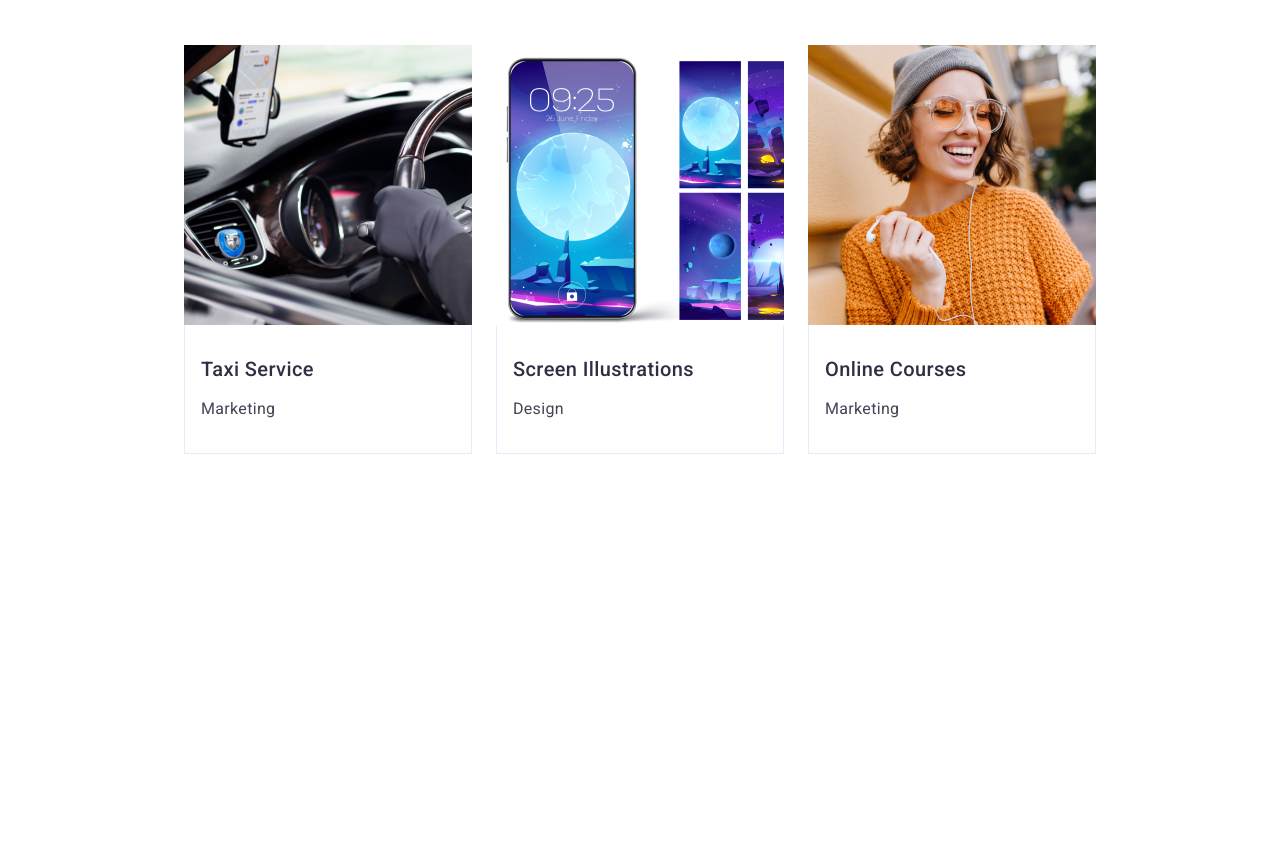
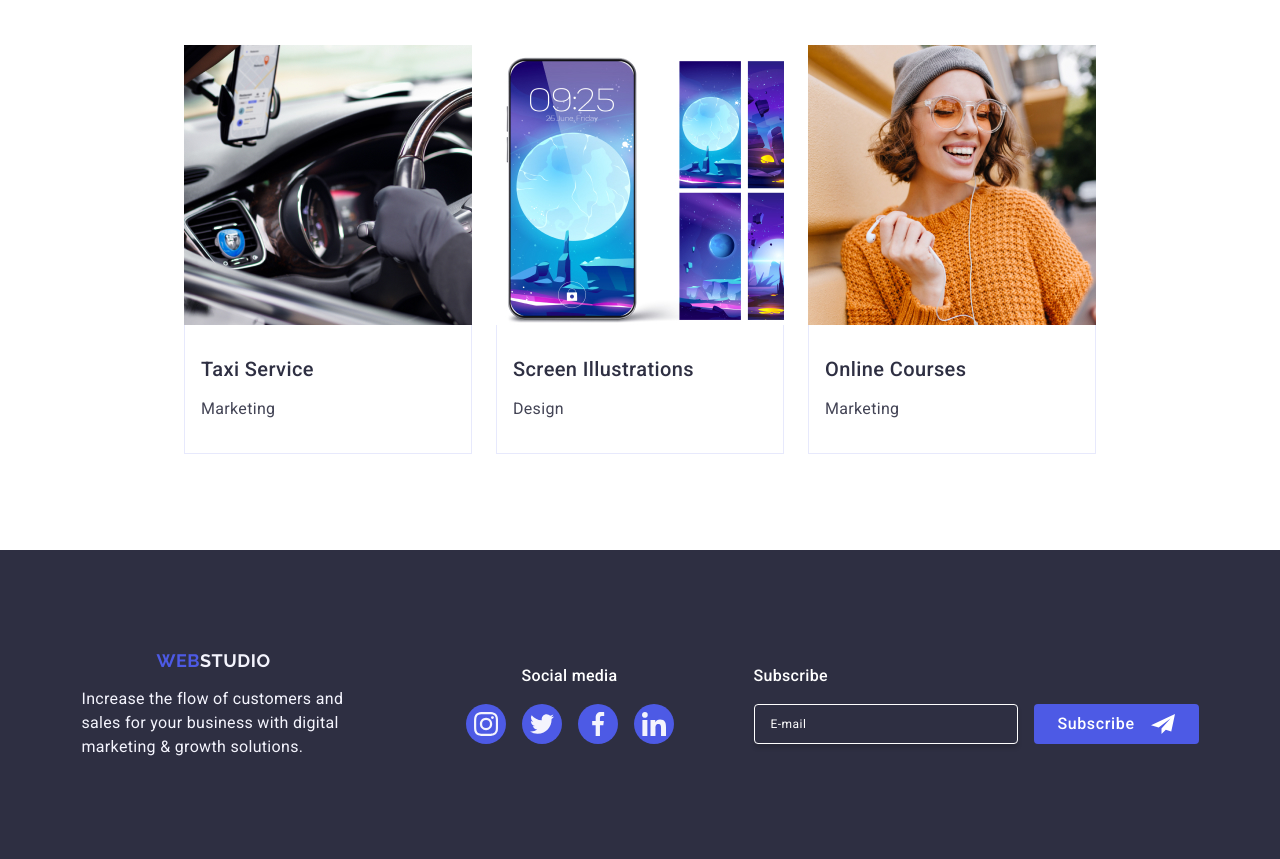
Before and after one commit to VitalyBakuma/goit-markup-hw-06, a plain HTML site: page index.html in a window 1280 px wide. Shown: the part 2512-3371 px from the top of the page. Before the commit the page ends 3062 px from the top, so only its background shows below. Drawn offline with nearby package versions, Linux system fonts and the light colour scheme.

Commit message:
HW06-footer

```diff
--- a/css/styles.css
+++ b/css/styles.css
@@ -712,16 +712,215 @@ span {
 
 /* FOOTER */
 
+.container {
+  max-width: 320px;
+}
+
 .footer {
   background-color: #2e2f42;
+  padding: 96px 0;
+}
+
+.footer-container {
+  display: flex;
+  flex-wrap: wrap;
+  flex-direction: column;
+  align-items: center;
+}
+
+.footer-social-bottom {
+  display: flex;
+}
+
+.footer-logo-text {
+  display: flex;
+  flex-direction: column;
+  align-items: center;
+  margin-bottom: 72px;
+}
+
+.logo-footer {
+  font-family: "Raleway", sans-serif;
+  font-weight: 700;
+  font-size: 18px;
+  line-height: 1.17;
+  letter-spacing: 0.03em;
+  text-transform: uppercase;
+  color: #4d5ae5;
+  display: inline-block;
+  margin-bottom: 16px;
+}
+
+.footer-subtitle {
+  font-weight: 500;
+  font-size: 16px;
+  line-height: 1.5;
+  letter-spacing: 0.02em;
+  color: #fff;
+  margin-bottom: 16px;
+}
+
+.footer-span {
+  color: #f4f4fd;
+}
+.footer-text {
+  font-size: 16px;
+  line-height: 1.5;
+  letter-spacing: 0.02em;
+  color: #f4f4fd;
+  max-width: 288px;
+}
+.social-footer {
+  display: flex;
+}
+
+.footer-line {
+  display: flex;
+  align-items: baseline;
+}
+
+.footer-subtitle {
+  margin-bottom: 16px;
+}
+.social-footer {
+  display: flex;
+  flex-direction: column;
+  align-items: center;
+}
+
+.social-icon-list-footer {
+  display: flex;
+  gap: 16px;
+}
+.social-icon-title-footer {
+  width: 40px;
+  height: 40px;
+}
+.social-link-footer {
+  width: 100%;
+  height: 100%;
+  background-color: #4d5ae5;
+  border-radius: 50%;
+  display: flex;
+  align-items: center;
+  justify-content: center;
+  transition: background-color 250ms cubic-bezier(0.4, 0, 0.2, 1);
+}
+
+.social-icon-title-footer :hover,
+.social-icon-title-footer :focus {
+  background-color: #31d0aa;
+}
+
+.footer-form-subtitle {
+  margin-bottom: 16px;
+  font-weight: 500;
+  font-size: 16px;
+  line-height: 1.5;
+  letter-spacing: 0.02em;
+  color: #ffffff;
+}
+
+.footer-form {
+  display: flex;
+  flex-direction: column;
+  align-items: center;
+  margin-top: 72px;
+}
+
+.footer-bottom {
+  display: flex;
+  flex-direction: column;
+  align-items: center;
+}
+
+.footer-input {
+  width: 264px;
+  height: 40px;
+  border: 1px solid #ffffff;
+  background-color: transparent;
+  font-size: 12px;
+  line-height: 2;
+  letter-spacing: 0.04em;
+  padding-left: 16px;
+  box-shadow: 0px 4px 4px rgba(0, 0, 0, 0.15);
+  border-radius: 4px;
+  color: #ffffff;
+}
+
+.footer-input::placeholder {
+  font-size: 12px;
+  line-height: 2;
+  letter-spacing: 0.04em;
+  color: #fff;
+}
+
+.footer-form-btn {
+  display: flex;
+  width: 165px;
+  height: 40px;
+  align-items: center;
+  justify-content: center;
+  margin-top: 16px;
+  border-radius: 4px;
+  background-color: #4d5ae5;
+  font-weight: 500;
+  font-size: 16px;
+  line-height: 1.5;
+  letter-spacing: 0.04em;
+  text-align: center;
+  color: #fff;
+  border: none;
+  cursor: pointer;
+}
+
+.email-icon-footer {
+  margin-left: 16px;
+  fill: #fff;
+}
+@media screen and (min-width: 768px) {
+  .container {
+    max-width: 768px;
+  }
+  .footer-container {
+    flex-direction: row;
+    flex-wrap: wrap;
+    justify-content: center;
+    align-items: center;
+    gap: 0 24px;
+  }
+  .footer-logo-text {
+    margin: 0;
+  }
+
+  .footer-form {
+    display: block;
+  }
+
+  .footer-bottom {
+    flex-direction: row;
+    gap: 24px;
+  }
+
+  .footer-form-btn {
+    margin: 0;
+  }
+}
+@media screen and (min-width: 1158px) {
+  .container {
+    max-width: 1158px;
+  }
+  .footer {
     padding: 100px 0;
   }
   .footer-container {
     display: flex;
+    flex-wrap: nowrap;
+    gap: 0;
   }
 
   .footer-form {
-  margin-left: 80px;
+    margin: 0;
   }
 
   .footer-social-bottom {
@@ -778,6 +977,7 @@ span {
   .social-footer {
     display: flex;
     flex-direction: column;
+    margin-right: 80px;
   }
 
   .social-icon-list-footer {
@@ -814,8 +1014,7 @@ span {
   }
 
   .footer-bottom {
-  display: flex;
-  gap: 24px;
+    gap: 0;
   }
 
   .footer-input {
@@ -861,6 +1060,7 @@ span {
   .email-icon-footer {
     margin-left: 16px;
     fill: #fff;
+  }
 }
 
 /* MODAL */
--- a/index.html
+++ b/index.html
@@ -396,7 +396,7 @@
     </main>
 
     <!-- footer -->
-    <!-- <footer class="footer">
+    <footer class="footer">
 
         <div class="container footer-container">
                 <div class="footer-logo-text">
@@ -451,7 +451,7 @@
 
             </div>
         </div>
-    </footer> -->
+    </footer>
     <!-- <div class="backdrop">
         <div class="modal">
             <button type="button" class="modal-close">
```
Lines whose indentation alone changed are shown as unchanged.
